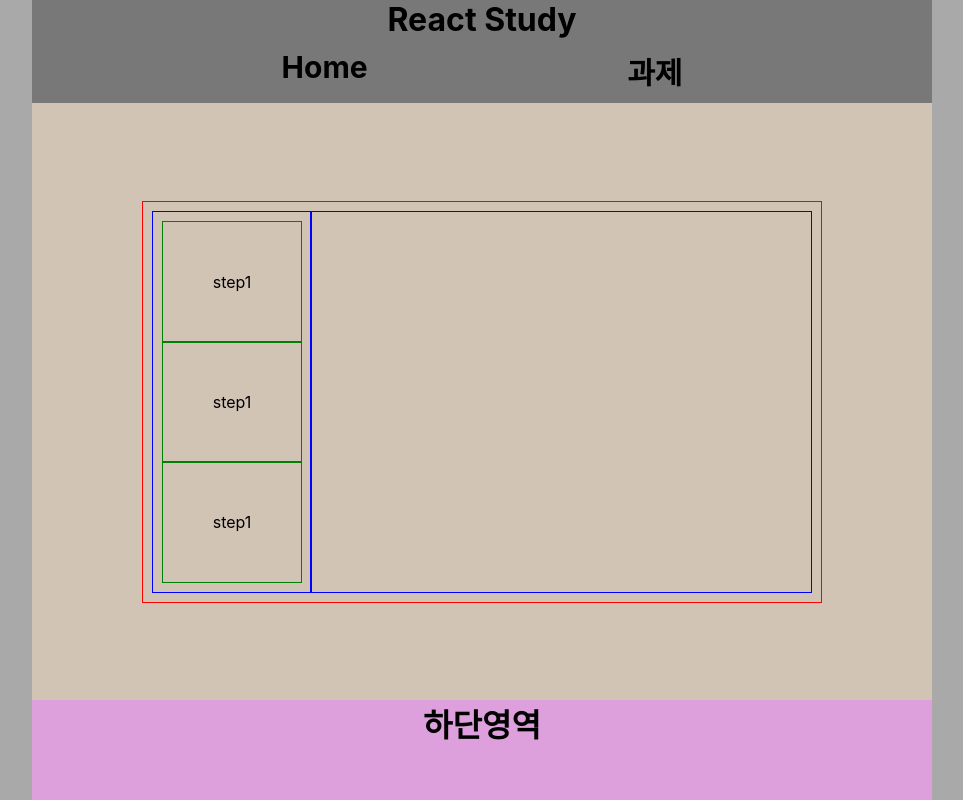
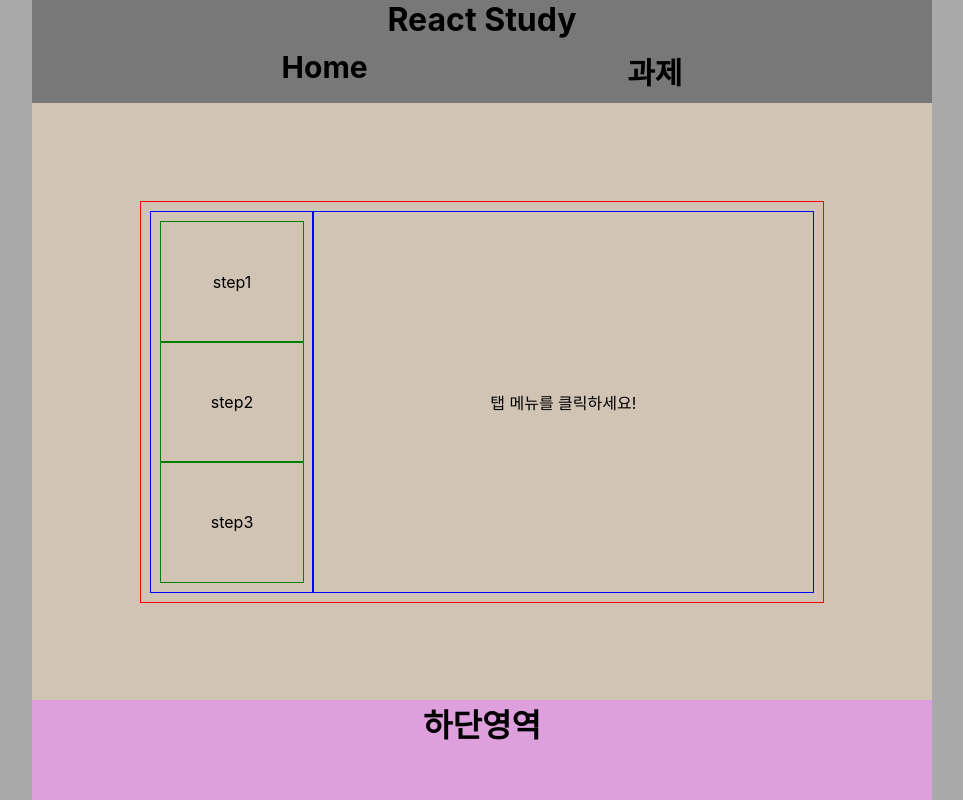
Before and after one commit to limdumb/React-Study, a React (Create React App) app: page /Tap in a window 1280 px wide. Shown: the whole page, without its empty margins (158-1121 px from the left). Built offline with nearby package versions, Linux system fonts and the light colour scheme.

Commit message:
[Feat] 탭별 컴포넌트 생성 및 클릭시 활성화

```diff
--- a/src/App.css
+++ b/src/App.css
@@ -227,9 +227,13 @@ clip-path box-shadow 문제에 관하여*/
 .tap_content{
     /* 내용라인 부모 */
     outline: 1px solid blue;
+    width: 500px;
+    display: flex;
+    justify-content: center;
+    align-items: center;
 }
 
 .content_layout{
     /* content 자식 div */
-    width: 500px;
+
 }
--- a/src/component/nav_Button/Step1.jsx
+++ b/src/component/nav_Button/Step1.jsx
@@ -0,0 +1,13 @@
+
+
+function Step1(){
+
+    return(
+        <div>
+            <h1>제목</h1>
+            <p>Rating내용</p>
+        </div>
+    )
+}
+
+export default Step1;
--- a/src/component/nav_Button/Step2.jsx
+++ b/src/component/nav_Button/Step2.jsx
@@ -0,0 +1,12 @@
+
+
+function Step2(){
+
+    return(
+        <div>
+            <button>클릭!</button>
+        </div>
+    )
+}
+
+export default Step2
--- a/src/component/nav_Button/Step3.jsx
+++ b/src/component/nav_Button/Step3.jsx
@@ -0,0 +1,13 @@
+
+
+function Step3(){
+
+    return(
+        <div>
+            <h1>제목</h1>
+            <p>Switch내용</p>
+        </div>
+    )
+}
+
+export default Step3
--- a/src/component/nav_Button/Tap.jsx
+++ b/src/component/nav_Button/Tap.jsx
@@ -1,5 +1,7 @@
-
-
+import {useState} from "react"
+import Step1 from "./Step1"
+import Step2 from "./Step2"
+import Step3 from "./Step3"
 /*
 [목적구분]
 1. 3개의 탭버튼을 구현한다.
@@ -21,19 +23,41 @@ step3 : Switch 와 동일하게 기능설명을 하고 Switch를 클릭시 alert
 
 
 function Tap(){
+    const [hide, setHide] = useState(0);
+
     return(
 
         <div id="tap">
             <ul className="tap_title">
-                <li className="title_dot_li"><span>step1</span></li>
-                <li className="title_dot_li"><span>step1</span></li>
-                <li className="title_dot_li"><span>step1</span></li>
+                <li className="title_dot_li">
+                    <span onClick={()=>{setHide(1)}}>step1</span>
+                </li>
+                <li className="title_dot_li">
+                    <span onClick={()=>{setHide(2)}}>step2</span>
+                </li>
+                <li className="title_dot_li">
+                    <span onClick={()=>{setHide(3)}}>step3</span>
+                </li>
             </ul>
             <div className="tap_content">
-                <div className="content_layout">
+                <div className="content_layout" hidden={hide !== 0}>
+                    <span>탭 메뉴를 클릭하세요!</span>
+                </div>
+
+                <div className="content_layout" hidden={hide !== 1}>
+                    <Step1/>
+                </div>
+
+                <div className="content_layout" hidden={hide !== 2}>
+                    <Step2/>
+                </div>
+
+                <div className="content_layout" hidden={hide !== 3}>
+                    <Step3/>
                 </div>
             </div>
         </div>
+
 
     )
 }
```
